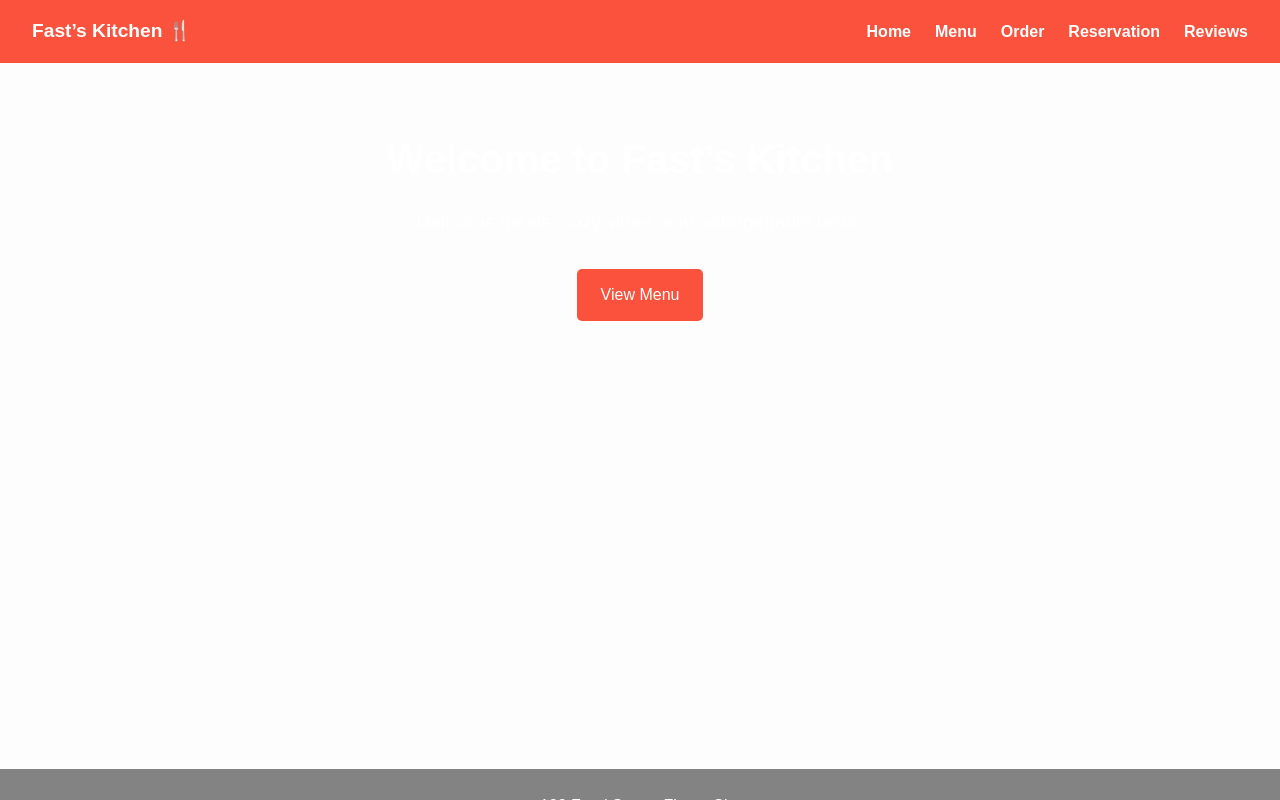
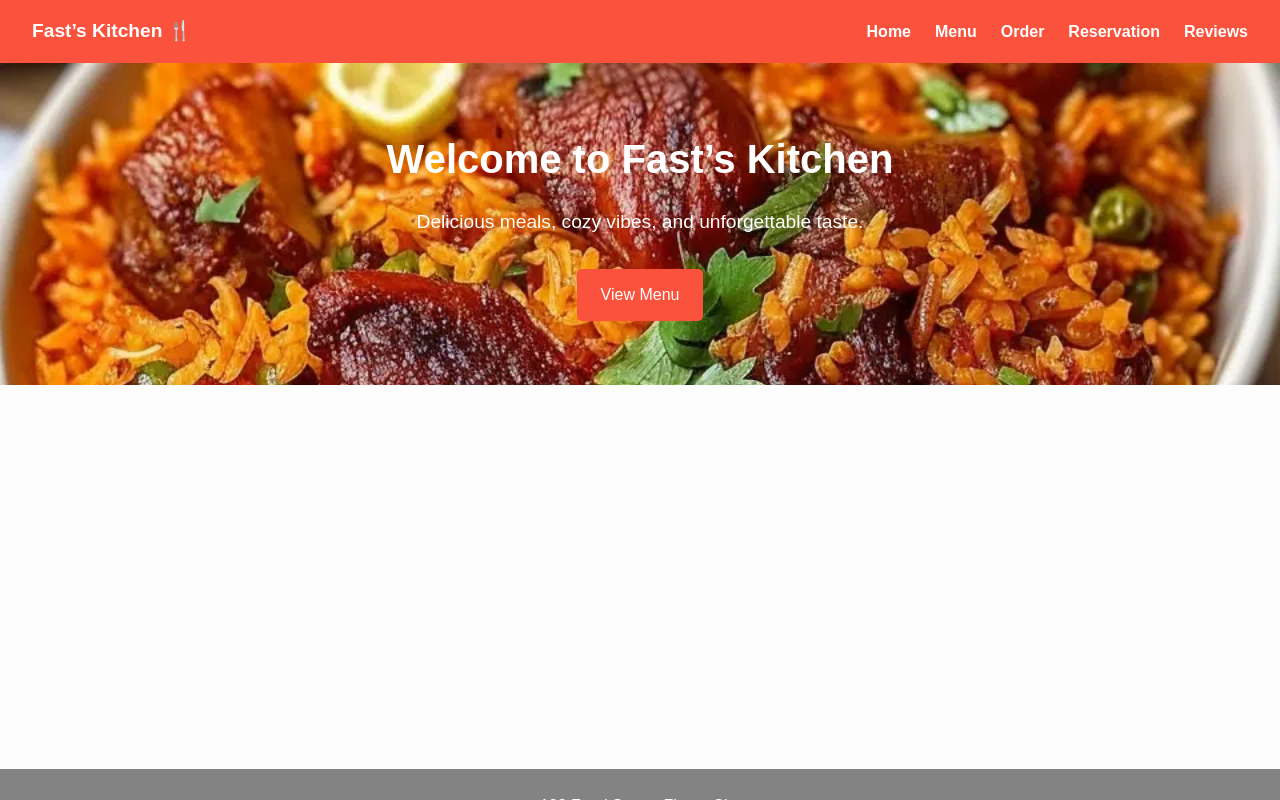
Before and after one commit to viipzy/Restaurant-Menu-Website, a plain HTML site: page index.html in a window 1280 px wide. Drawn offline with Linux system fonts and the light colour scheme.

Commit message:
hereo section

```diff
--- a/style.scss
+++ b/style.scss
@@ -54,7 +54,7 @@ body {
 .hero {
   text-align: center;
   padding: 4rem 2rem;
-  background: url('your-hero-image.jpg') center/cover no-repeat;
+  background: url('./cache/home.webp') center/cover no-repeat;
   color: $white;
 
   h1 {
@@ -83,7 +83,7 @@ body {
 }
 
 
-/* order page */
+// order page
   .btn-order {
     display: inline-block;
     padding: 0.4rem 1.5rem;
```
Also changed, not shown: cache/home.webp (added), style.css, 1 other file.
